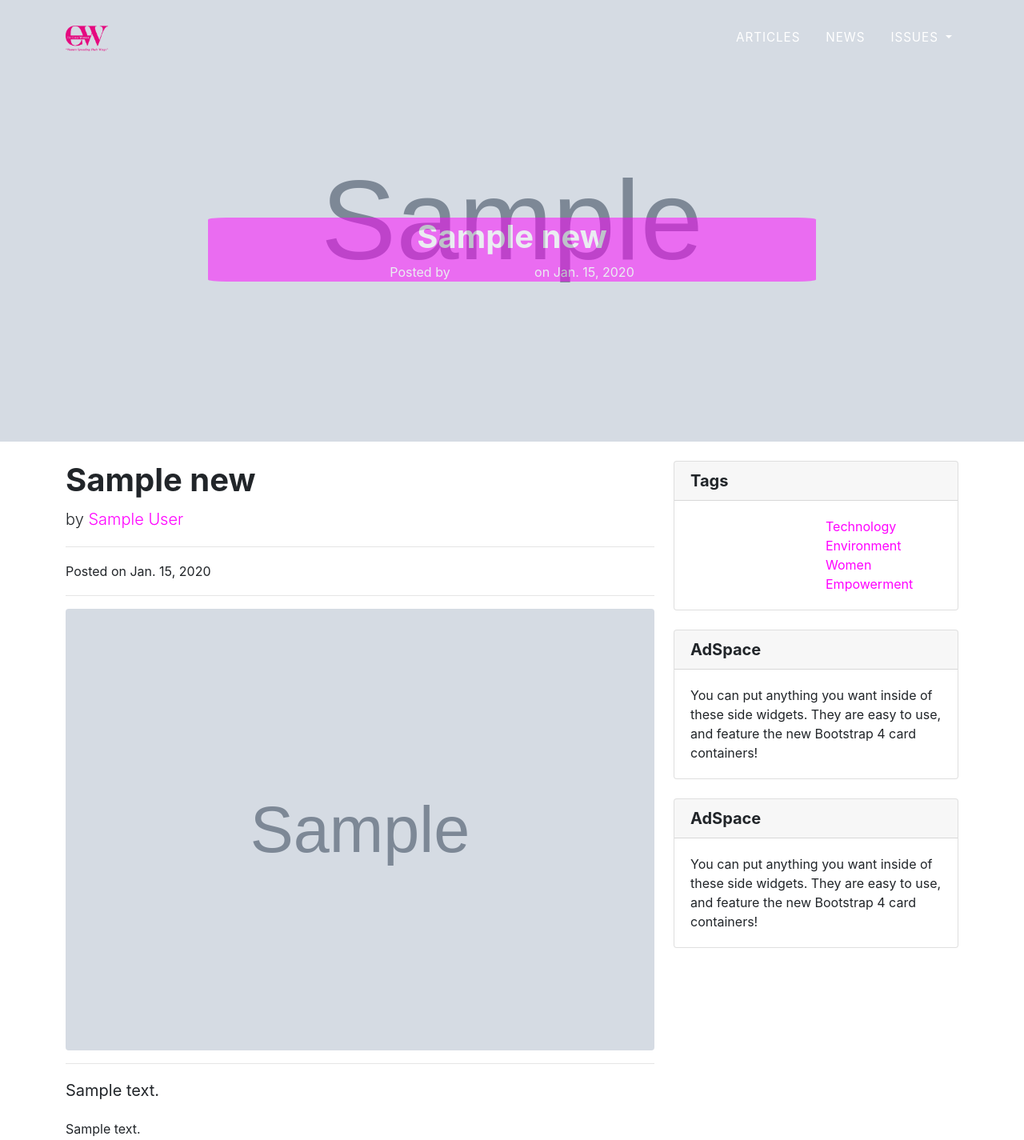
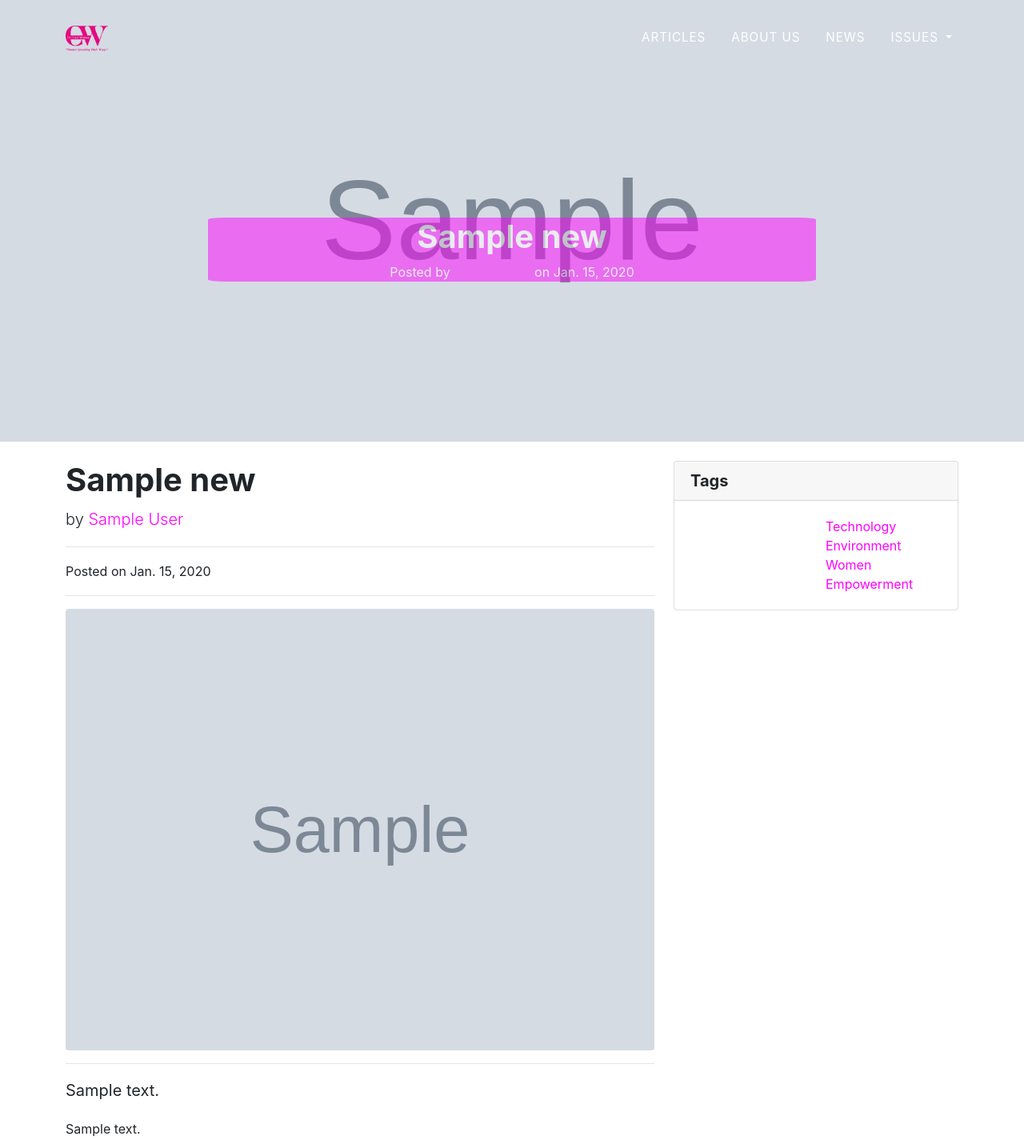
Before and after one commit to ChrisAchinga/community-server, a Django app: a page that uses app/templates/includes/nav.html in a window 1280 px wide. Shown: the top 1425 px of the page at 80% size. Run offline with Django 3.2, Linux system fonts and the light colour scheme; tables that the repository leaves empty hold one stand-in row (values such as "Sample post"); grey boxes marked "Sample" are stand-in pictures; some libraries are stand-ins or nearby versions; some web fonts are replaced.

Commit message:
images space ad

```diff
--- a/app/models.py
+++ b/app/models.py
@@ -5,6 +5,7 @@ from ckeditor.fields import RichTextField
 # Tags
 class Tag(models.Model):
     name = models.CharField('Tag Name', max_length=100, unique=True)
+    cover_image = models.ImageField('Cover Photo', upload_to='images/', null=True, blank=True)
     slug = models.SlugField(max_length=100, unique=True)
     description = RichTextField('Tag Description')
 
--- a/app/templates/includes/nav.html
+++ b/app/templates/includes/nav.html
@@ -30,11 +30,11 @@
             >Articles</a
           >
         </li>
-        <!-- <li class="nav-item">
-          <a class="nav-link js-scroll-trigger tab-text" href="#portfolio"
-            >Categories</a
+        <li class="nav-item">
+          <a class="nav-link js-scroll-trigger tab-text" href="{% url 'about' %}"
+            >About Us</a
           >
-        </li> -->
+        </li>
         <li class="nav-item">
           <a class="nav-link js-scroll-trigger tab-text" href="{% url 'news' %}"
             >News</a
--- a/app/templates/includes/side_bar_add.html
+++ b/app/templates/includes/side_bar_add.html
@@ -1,17 +1,22 @@
 <!-- Side Widget -->
-        <div class="card my-4">
-          <h5 class="card-header">AdSpace</h5>
+
+{% for ad in small_add %}
+<div class="card" style="width: 18rem">
+  <img src="{{ad.image.url}}" class="card-img-top" alt="..." />
   <div class="card-body">
-            You can put anything you want inside of these side widgets. They
-            are easy to use, and feature the new Bootstrap 4 card containers!
+    <h5 class="card-title">{{ad.name}}</h5>
+    <a href="{{ad.link}}" class="btn btn-primary">Visit {{ad.name}}</a>
   </div>
 </div>
+{% endfor %}
 
-        <!-- Side Widget -->
-        <div class="card my-4">
-          <h5 class="card-header">AdSpace</h5>
+
+{% for Ad in large_add %}
+<div class="card" style="width: 18rem">
+  <img src="{{Ad.image.url}}" class="card-img-top" alt="..." />
   <div class="card-body">
-            You can put anything you want inside of these side widgets. They
-            are easy to use, and feature the new Bootstrap 4 card containers!
+    <h5 class="card-title">{{Ad.name}}</h5>
+    <a href="{{Ad.link}}" class="btn btn-primary">Visit {{ad.name}}</a>
   </div>
 </div>
+{% endfor %}
--- a/app/templates/layouts/index.html
+++ b/app/templates/layouts/index.html
@@ -11,11 +11,25 @@
     <meta name="description" content="Coast Woman Magazine Website" />
     <meta name="author" content="sryderdevcode" />
     <title>{% block title %} The Coast Woman Magazine {% endblock %}</title>
-    <link rel="shortcut icon" href="{% static 'img/favicon.ico' %}" type="image/x-icon" />
-    <link rel="icon" href="{% static 'img/favicon.ico' %}" type="image/x-icon" />
+    <link
+      rel="shortcut icon"
+      href="{% static 'img/favicon.ico' %}"
+      type="image/x-icon"
+    />
+    <link
+      rel="icon"
+      href="{% static 'img/favicon.ico' %}"
+      type="image/x-icon"
+    />
     <link
       rel="stylesheet"
       href="https://cdnjs.cloudflare.com/ajax/libs/font-awesome/5.15.2/css/all.min.css"
+    />
+    <!-- font -->
+    <link rel="preconnect" href="https://fonts.gstatic.com" />
+    <link
+      href="https://fonts.googleapis.com/css2?family=Nanum+Myeongjo&display=swap"
+      rel="stylesheet"
     />
     <!-- Animation on scroll -->
     <link rel="stylesheet" href="https://unpkg.com/aos@next/dist/aos.css" />
--- a/app/views.py
+++ b/app/views.py
@@ -15,7 +15,10 @@ def LandingPage(request):
 
 # about page view
 def AboutPage(request):
-    return render(request, 'about.html')
+    small_add = smallAdd.objects.all()
+    large_add = largeAdd.objects.all()
+    context = {'small_add':small_add, 'large_add':large_add}
+    return render(request, 'about.html', context)
 
 # view all Tags
 def TagList(request):
```
Also changed, not shown: app/templates/about.html (+2 -32 lines), app/templates/index.html (+1 -26 lines), app/migrations/0002_tag_cover_image.py (added). Lines whose indentation alone changed are shown as unchanged.
